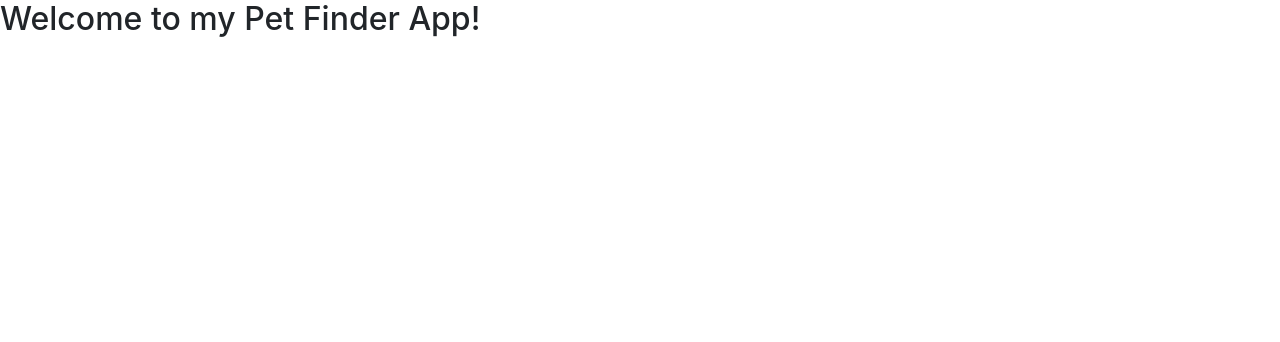
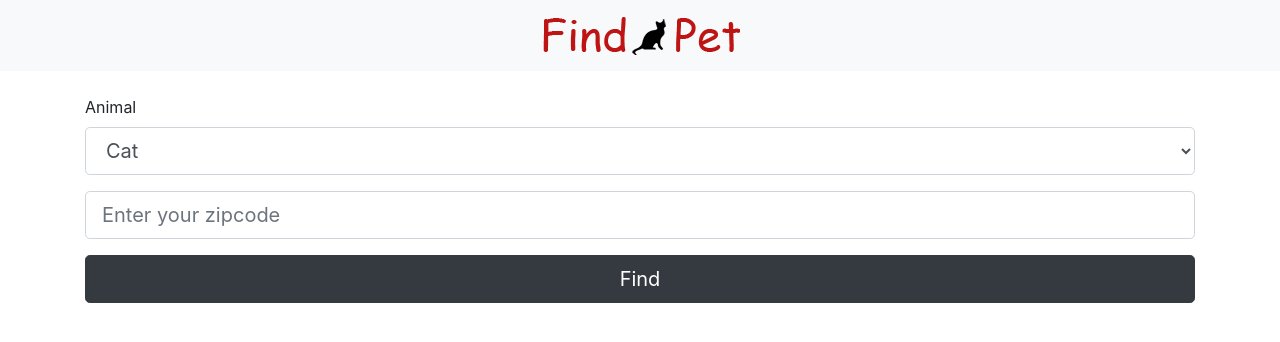
Before and after one commit to Anthony-Mendola/pet-finder-app, a website: page index.html in a window 1280 px wide. Drawn offline with nearby package versions, Linux system fonts and the light colour scheme.

Commit message:
finished index page

```diff
--- a/index.html
+++ b/index.html
@@ -11,7 +11,29 @@
 </head>
 
 <body>
-  <h2>Welcome to my Pet Finder App!</h2>
+  <header class="bg-light text-center mb-4 p-3">
+    <img src="assets/img/logo.png" alt="Find-A-Pet">
+  </header>
+
+  <div class="container">
+    <form id="pet-form">
+      <div class="form-group">
+        <label for="animal">Animal</label>
+        <select id="animal" class="form-control form-control-lg mb-3">
+          <option value="cat">Cat</option>
+          <option value="dog">Dog</option>
+          <option value="bird">Bird</option>
+          <option value="barnyard">Barnyard</option>
+        </select>
+        <input type="text" id="zip" class="form-control form-control-lg" placeholder="Enter your zipcode">
+        <input type="submit" value="Find" class="btn btn-dark btn-lg btn-block mt-3">
+      </div>
+    </form>
+
+    <div id="results"></div>
+  </div>
+
+  <script src="js/main.js"></script>
 </body>
 
 </html>
```
Also changed, not shown: assets/img/logo.png (added), dist/logo.55e40eeb.png (added), dist/pet-finder.107557c9.html, js/main.js (added), 1 other file.
